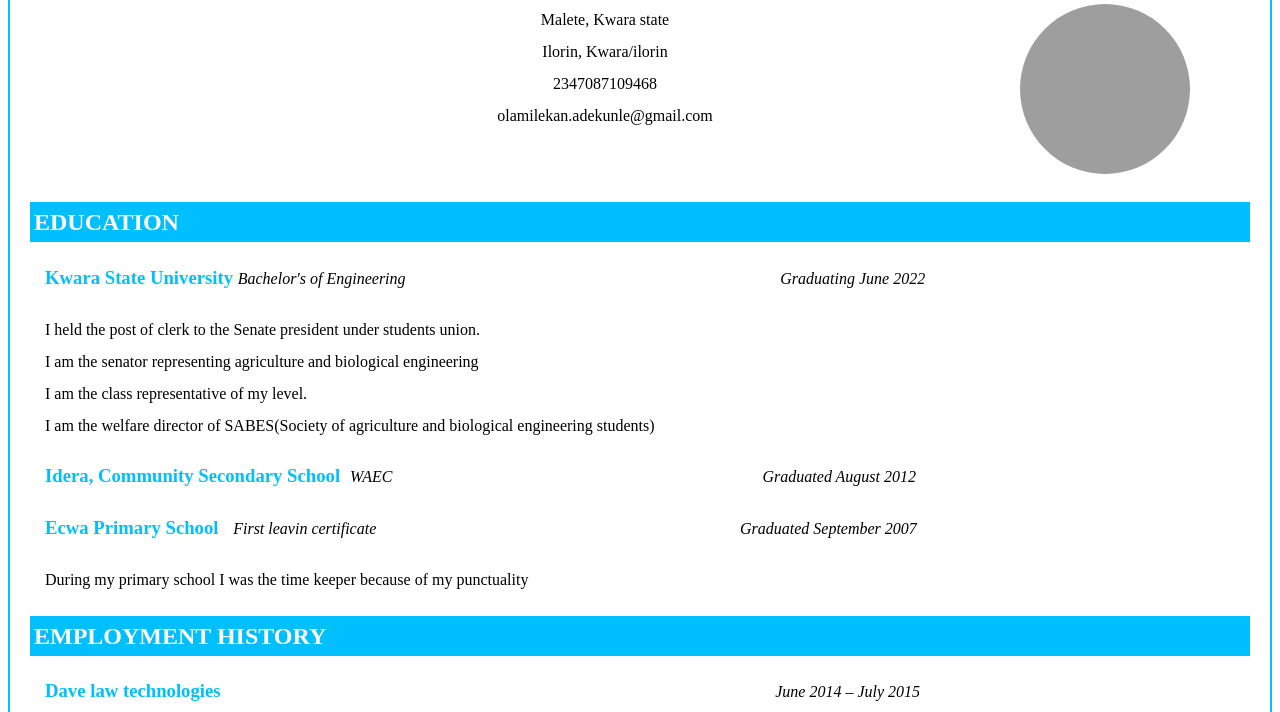
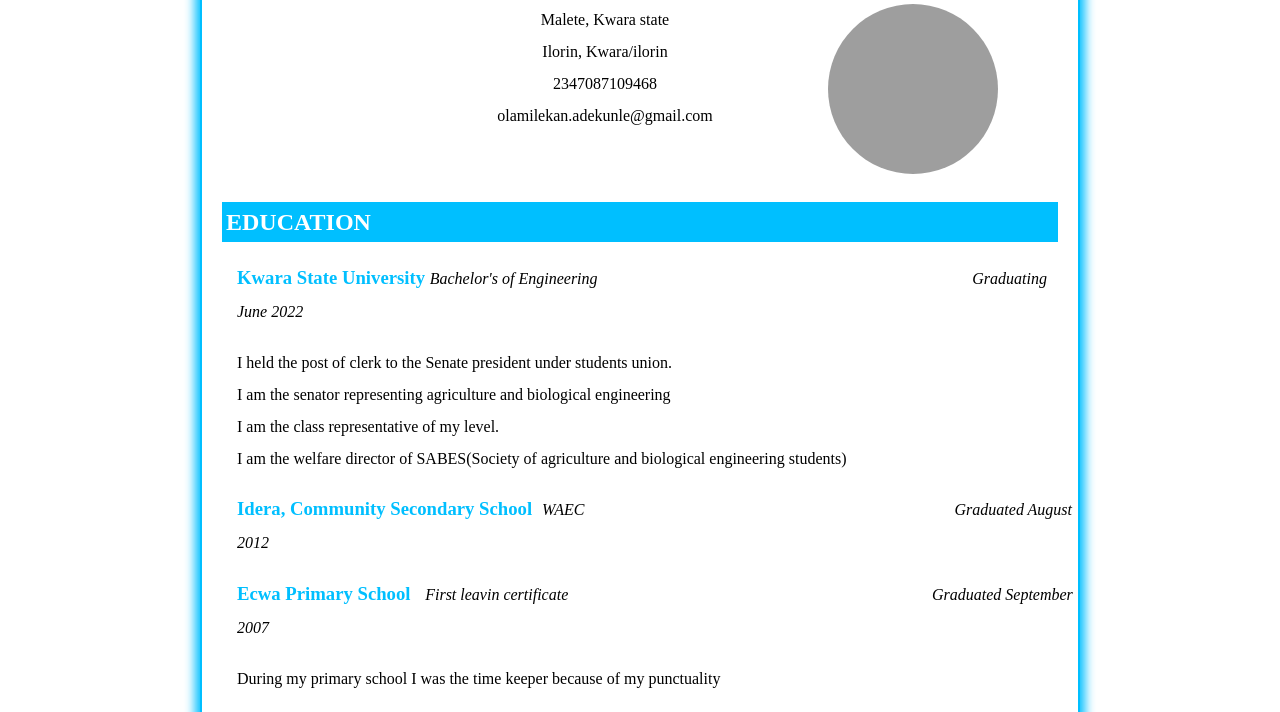
Before and after one commit to ayilaraolamilekan/ayilaraolamilekan.github.io, a plain HTML site: page index.html in a window 1280 px wide. Shown: the part 81-793 px from the top of the page. Drawn offline with Linux system fonts and the light colour scheme; grey boxes are pictures that could not be loaded.

Commit message:
Added the boxshadow and margin

```diff
--- a/css/style.css
+++ b/css/style.css
@@ -1,6 +1,9 @@
 body{
     border: 2px solid deepskyblue;
     line-height: 2em;
+    margin-left: 200px;
+    margin-right: 200px;
+    box-shadow: deepskyblue 0 0 10px 5px;
 }
 h2, h3{
     color: deepskyblue;
```
